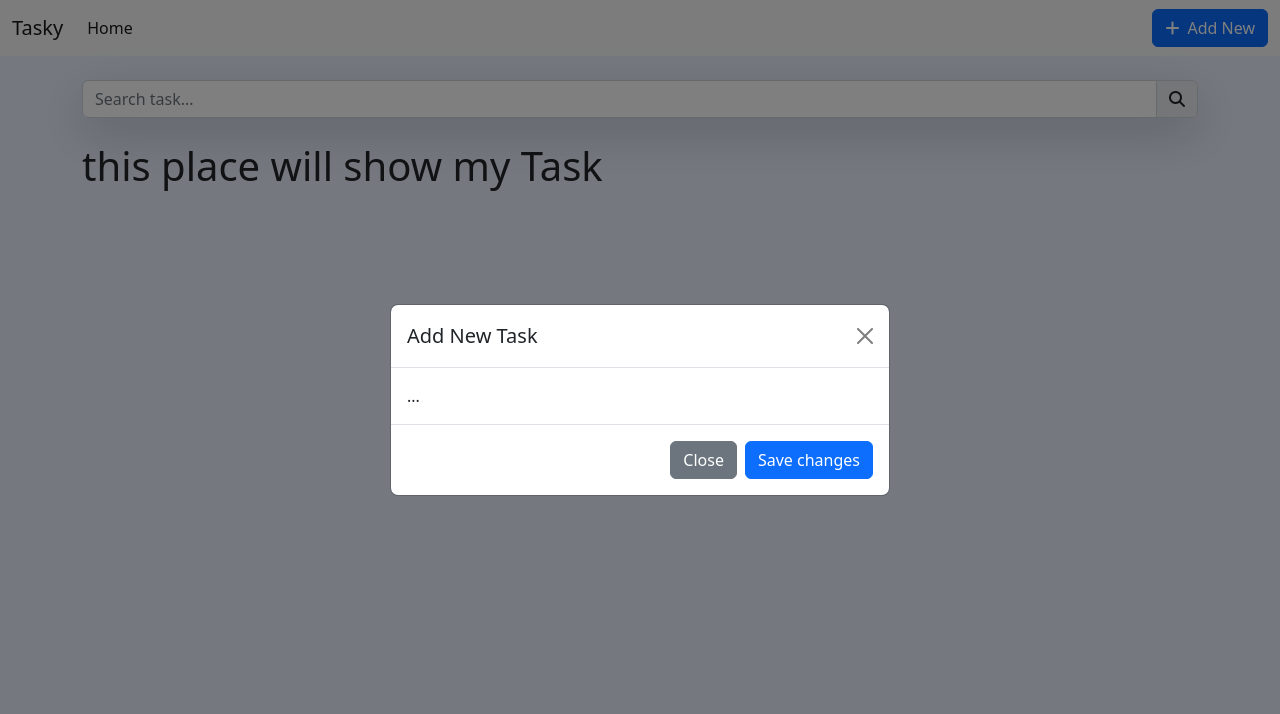
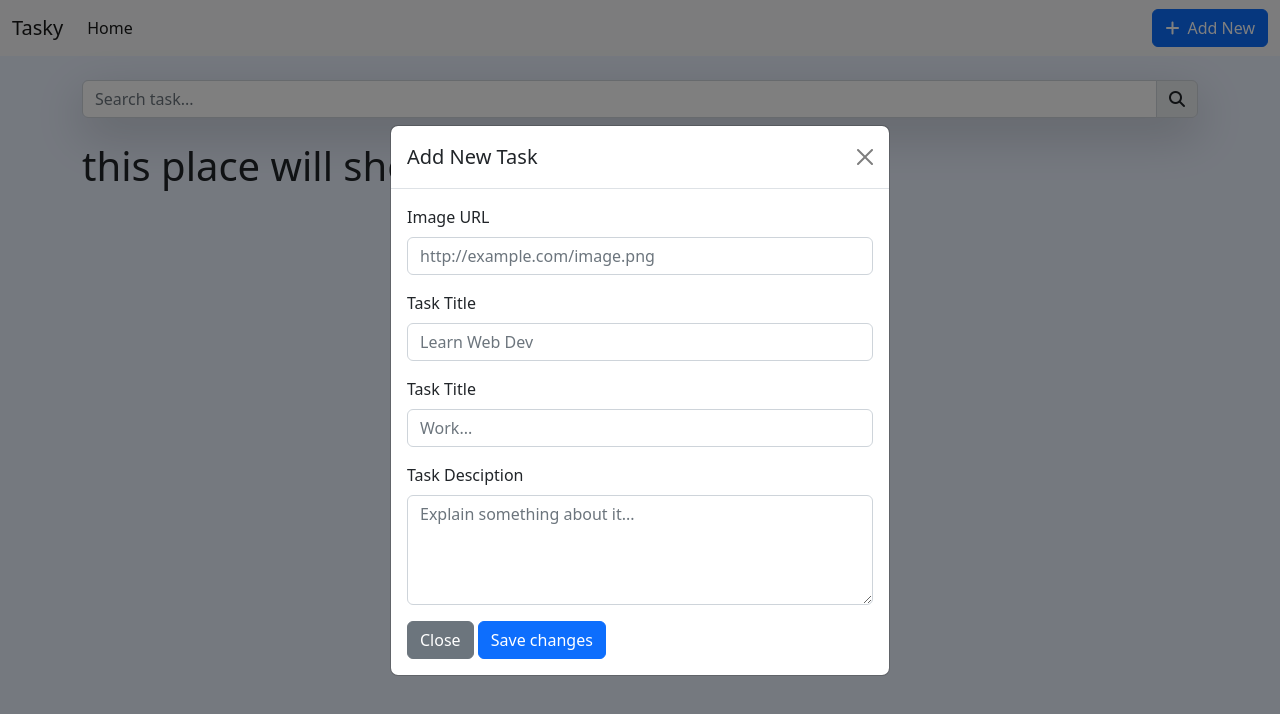
Before and after one commit to vidhii02/Task-management, a plain HTML site: page index.html in a window 1280 px wide. Both pictures are taken after a click on the button "Add New". Drawn offline with nearby package versions, Linux system fonts and the light colour scheme.

Commit message:
Updated the code

```diff
--- a/index.html
+++ b/index.html
@@ -22,11 +22,31 @@
         <button type="button" class="btn-close" data-bs-dismiss="modal" aria-label="Close"></button>
       </div>
       <div class="modal-body">
-        ...
-      </div>
-      <div class="modal-footer">
-        <button type="button" class="btn btn-secondary" data-bs-dismiss="modal">Close</button>
-        <button type="button" class="btn btn-primary">Save changes</button>
+        <form>
+          <div class="mb-3">
+            <label for="imageUrl" class="form-label">Image URL</label>
+            <input type="url" class="form-control" id="umageurl" placeholder="http://example.com/image.png"/>
+          </div>
+          <div class="mb-3">
+            <label for="taskTitle" class="form-label">Task Title</label>
+            <input type="text" class="form-control" id="taskTitle" placeholder="Learn Web Dev" required/>
+          </div>
+          <div class="mb-3">
+            <label for="tags" class="form-label">Task Title</label>
+            <input type="text" class="form-control" id="tags" placeholder="Work..." required/>
+          </div>
+          <div class="mb-3">
+            <label for="taskDescription" class="form-label">Task Desciption</label>
+            <textarea class="form-control" id="taskDescription" placeholder="Explain something about it..."
+            rows="4" required></textarea>
+          </div>
+          <button
+           type="button"
+          class="btn btn-secondary" data-bs-dismiss="modal">Close</button>
+          <button type="submit"
+          type="button"
+          class="btn btn-primary">Save changes</button>
+        </form>
       </div>
     </div>
   </div>
```
